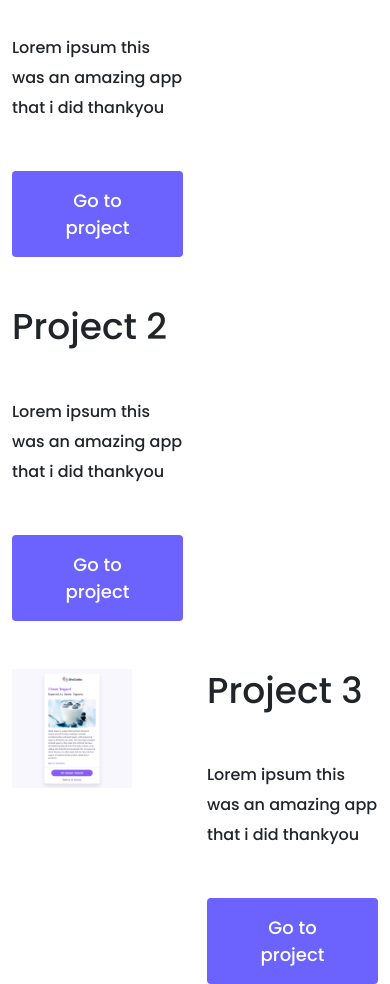
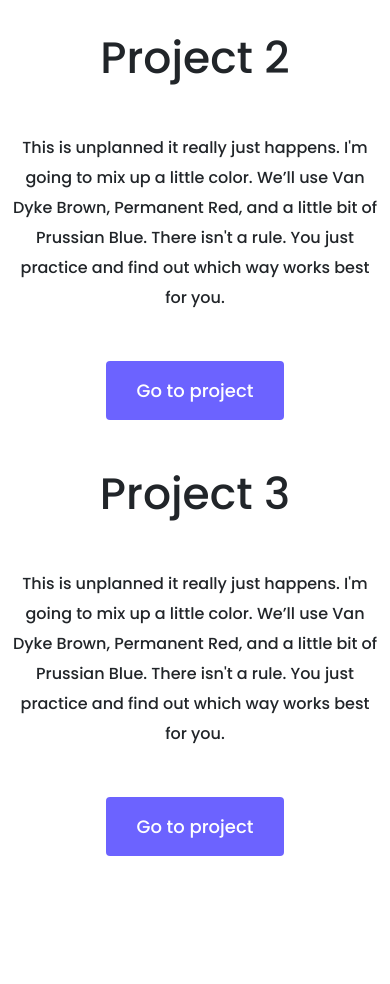
Before and after one commit to cristinarmz/portfolio-project, a plain HTML site: page index.html in a window 390 px wide. Shown: the part 980-1964 px from the top of the page. After the commit the page ends 1836 px from the top, so only its background shows below. Drawn offline with nearby package versions, Linux system fonts and the light colour scheme.

Commit message:
Improved responsiveness of the project

```diff
--- a/index.html
+++ b/index.html
@@ -47,27 +47,36 @@
 		<div class="row mb-5">
 			<div class="col d-none d-lg-block">
 
-			<img src="/images/picture.png" alt="Project">
+			<img src="/images/picture.png" class="img-fluid" alt="Project">
 			</div>
-			<div class="col-6">
+			<div class="col">
+				<div class="description">
 
 <h2 class="mb-5">Weather app</h2>
-<p class="mb-5">Lorem ipsum this was an amazing app that i did thankyou</p>
+<p class="mb-5">This is unplanned it really just happens. I'm going to mix up a little color. We’ll use Van Dyke Brown, Permanent Red, and a little bit of Prussian Blue. There isn't a rule. You just practice and find out which way works best for you. </p>
 <a href="#" class="btn btn-branding">Go to project</a>
+
+				</div>
+
 			</div>
 		</div>
 	</div>
 
 	<div class="container">
 		<div class="row mb-5">
-			<div class="col-6">
+			<div class="col">
+				<div class="description">
+
 <h2 class="mb-5">Project 2</h2>
-<p class="mb-5">Lorem ipsum this was an amazing app that i did thankyou</p>
+<p class="mb-5">This is unplanned it really just happens. I'm going to mix up a little color. We’ll use Van Dyke Brown, Permanent Red, and a little bit of Prussian Blue. There isn't a rule. You just practice and find out which way works best for you. </p>
 <a href="#" class="btn btn-branding">Go to project</a>
+
+				</div>
+
 			</div>
 			<div class="col d-none d-lg-block">
 
-				<img src="/images/picture.png" alt="Project">
+				<img src="/images/picture.png" class="img-fluid" alt="Project">
 			</div>
 
 		</div>
@@ -75,17 +84,21 @@
 
 	<div class="container">
 		<div class="row">
-			<div class="col-6">
+			<div class="col d-none d-lg-block">
 
-				<img src="/images/picture.png" alt="Project">
+				<img src="/images/picture.png" class="img-fluid" alt="Project">
 
 
 			</div>
-			<div class="col-6">
+			<div class="col">
+				<div class="description">
 
 <h2 class="mb-5">Project 3</h2>
-<p class="mb-5">Lorem ipsum this was an amazing app that i did thankyou</p>
+<p class="mb-5 ">This is unplanned it really just happens. I'm going to mix up a little color. We’ll use Van Dyke Brown, Permanent Red, and a little bit of Prussian Blue. There isn't a rule. You just practice and find out which way works best for you. </p>
 <a href="#" class="btn btn-branding">Go to project</a>
+				</div>
+
+
 			</div>
 		</div>
 	</div>
--- a/styles.css
+++ b/styles.css
@@ -50,3 +50,23 @@ img {
 	line-height: 27px;
 	padding: 15px 30px;
 }
+
+@media (max-width: 900px) {
+	h1 {
+		font-size: 44px;
+		line-height: 2;
+	}
+
+	h2 {
+		font-size: 44px;
+	}
+
+	.hero-section {
+		padding: 80px 20px;
+	}
+
+	.description {
+		padding: 0;
+		text-align: center;
+	}
+}
```
